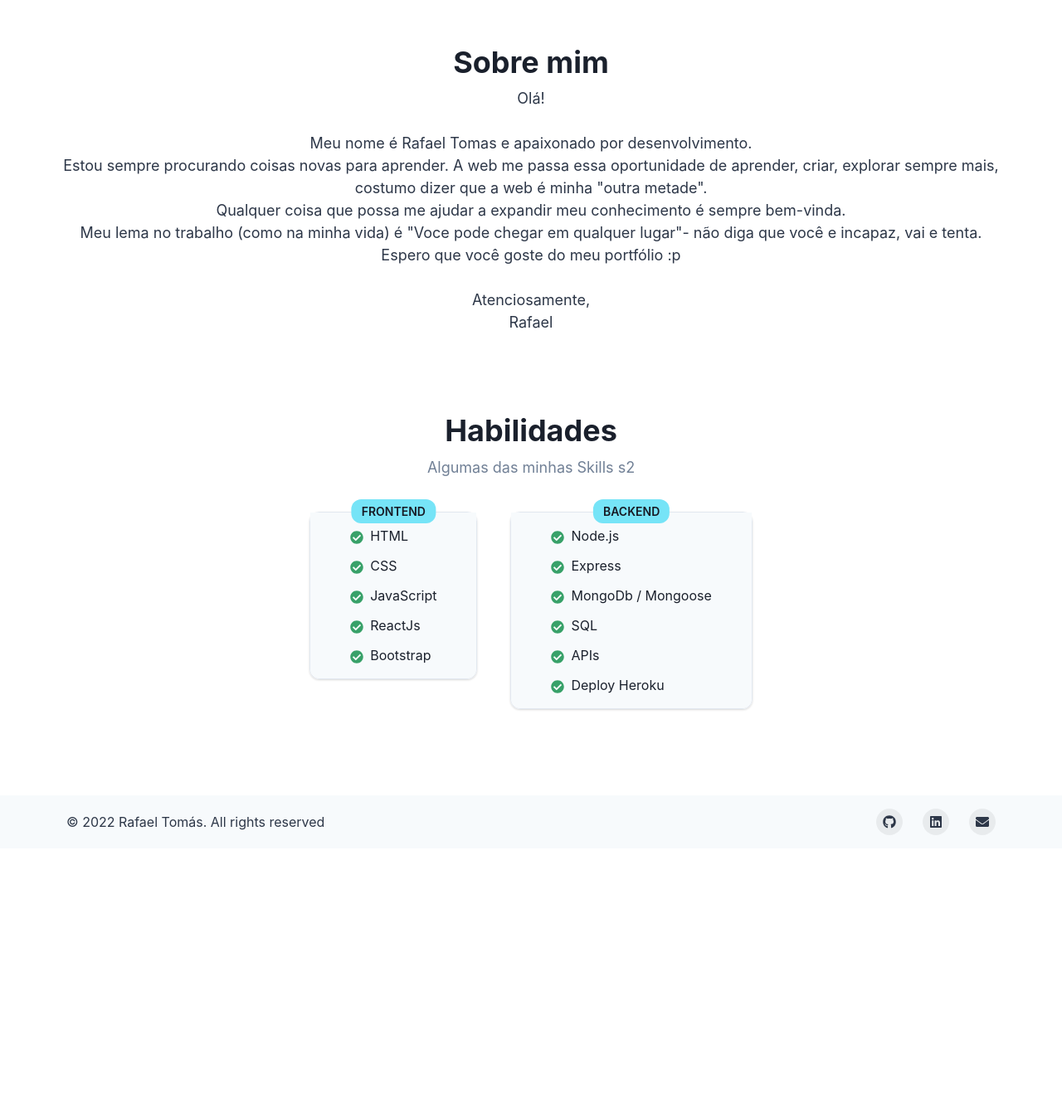
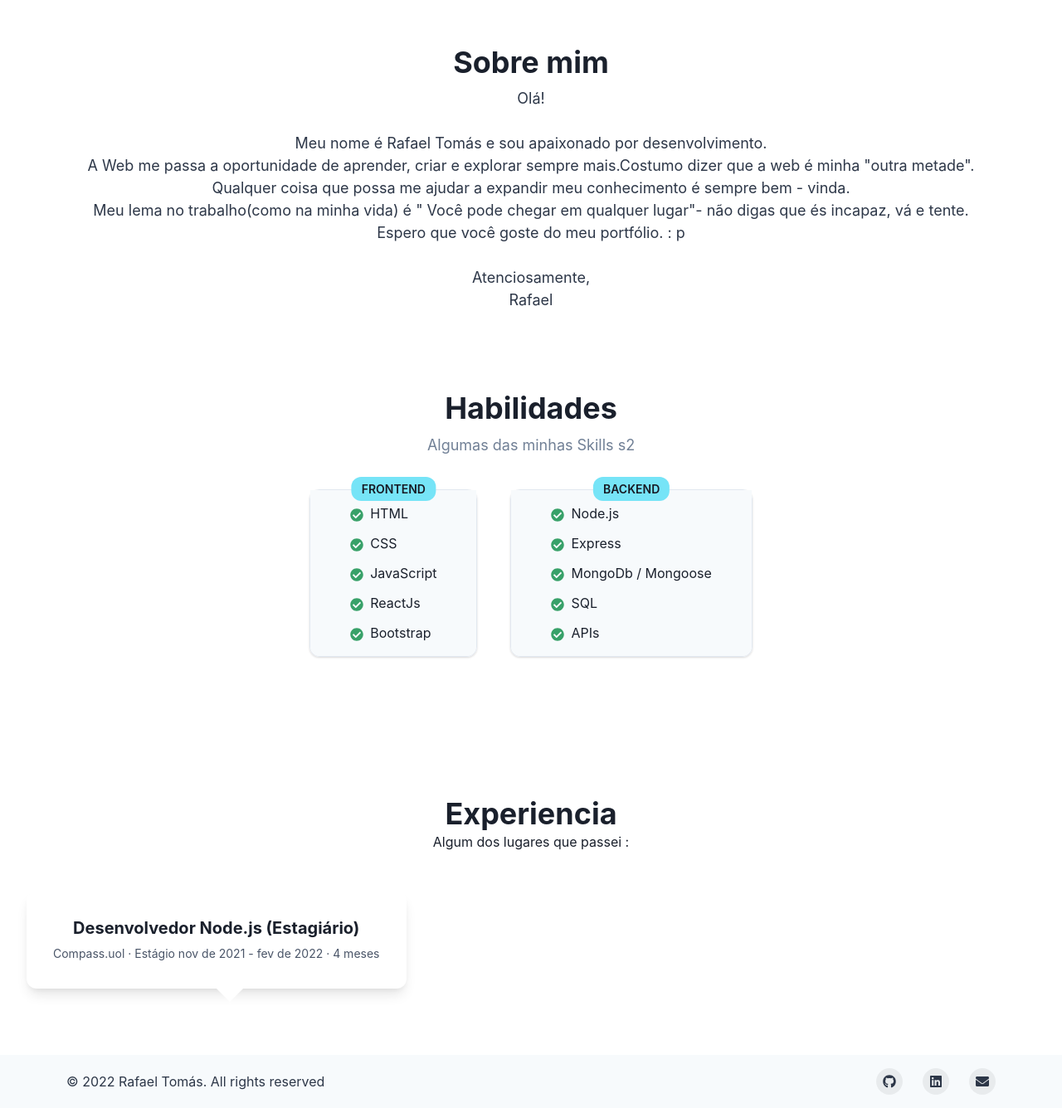
Before and after one commit to RafaelTomas/site-rafael, a React (Create React App) app: page / in a window 1280 px wide. Shown: the part 827-2163 px from the top of the page at 83% size. Before the commit the page ends 1850 px from the top, so only its background shows below. Built offline with nearby package versions, Linux system fonts and the light colour scheme.

Commit message:
add componentes experience

```diff
--- a/src/App.tsx
+++ b/src/App.tsx
@@ -1,6 +1,6 @@
 import React from 'react';
 import { ChakraProvider } from '@chakra-ui/react';
-import { About, Footer, Hero, Nav, Skills } from './components';
+import { About, Footer, Hero, Nav, Skills, Experience } from './components';
 
 function App() {
   return (
@@ -8,7 +8,9 @@ function App() {
       <Nav>
         <Hero />
         <About />
-        <Skills/>
+        <Skills />
+        <Experience />
+
       </Nav>
       <Footer />
     </ChakraProvider>
--- a/src/components/About/About.tsx
+++ b/src/components/About/About.tsx
@@ -26,15 +26,15 @@ const About = () => {
             Olá!
             <br />
             <br />
-            Meu nome é Rafael Tomas e apaixonado por desenvolvimento.
+            Meu nome é Rafael Tomás e sou apaixonado por desenvolvimento.<br />
+            A Web me passa a oportunidade de aprender, criar e explorar sempre mais.Costumo dizer que a web é minha
+             &quot;outra metade&quot;.
             <br />
-            Estou sempre procurando coisas novas para aprender. A web me passa essa oportunidade de aprender, criar, explorar sempre mais, costumo dizer que a web é minha &quot;outra metade&quot;.
+            Qualquer coisa que possa me ajudar a expandir meu conhecimento é sempre bem - vinda.
             <br />
-            Qualquer coisa que possa me ajudar a expandir meu conhecimento é sempre bem-vinda.
+            Meu lema no trabalho(como na minha vida) é &quot; Você pode chegar em qualquer lugar&quot;- não digas que és incapaz, vá e tente.
             <br />
-            Meu lema no trabalho (como na minha vida) é &quot;Voce pode chegar em qualquer lugar&quot;- não diga que você e incapaz, vai e tenta.
-            <br />
-            Espero que você goste do meu portfólio :p
+            Espero que você goste do meu portfólio. : p
             <br />
             <br />
             Atenciosamente,
--- /dev/null
+++ b/src/components/Experience/Content.tsx
@@ -0,0 +1,35 @@
+import React, { ReactNode } from 'react';
+import { Stack, useColorModeValue } from '@chakra-ui/react';
+
+
+const Content = ({ children }: { children: ReactNode }) => {
+  return (
+    <Stack
+      bg={useColorModeValue('white', 'gray.800')}
+      boxShadow={'lg'}
+      p={8}
+      rounded={'xl'}
+      align={'center'}
+      pos={'relative'}
+      _after={{
+        content: '""',
+        w: 0,
+        h: 0,
+        borderLeft: 'solid transparent',
+        borderLeftWidth: 16,
+        borderRight: 'solid transparent',
+        borderRightWidth: 16,
+        borderTop: 'solid',
+        borderTopWidth: 16,
+        borderTopColor: useColorModeValue('white', 'gray.800'),
+        pos: 'absolute',
+        bottom: '-16px',
+        left: '50%',
+      }}>
+      {children}
+    </Stack>
+  );
+};
+
+
+export default Content;
--- /dev/null
+++ b/src/components/Experience/Experience.tsx
@@ -0,0 +1,45 @@
+import React from 'react';
+import {
+  Box,
+  Heading,
+  Text,
+  Stack,
+  Container,
+  useColorModeValue,
+} from '@chakra-ui/react';
+import Content from './Content';
+
+
+
+const Experience = () => {
+  return (
+    <div id="experience">
+      <Box>
+        <Container maxW={'7xl'} py={16} as={Stack} spacing={12}>
+          <Stack spacing={0} align={'center'}>
+            <Heading>Experiencia</Heading>
+            <Text>Algum dos lugares que passei : </Text>
+          </Stack>
+          <Stack
+            direction={{ base: 'column', md: 'row' }}
+            spacing={{ base: 10, md: 4, lg: 10 }}>
+            <Box alignItems='center'>
+              <Content>
+                <Heading as={'h3'} fontSize={'xl'}>Desenvolvedor Node.js (Estagiário)</Heading>
+                <Text
+                  textAlign={'center'}
+                  color={useColorModeValue('gray.600', 'gray.400')}
+                  fontSize={'sm'}>
+                  Compass.uol · Estágio
+                  nov de 2021 - fev de 2022 · 4 meses
+                </Text>
+              </Content>
+            </Box>
+          </Stack>
+        </Container>
+      </Box>
+    </div >
+  );
+};
+
+export default Experience;
--- /dev/null
+++ b/src/components/Experience/index.ts
@@ -0,0 +1 @@
+export { default } from './Experience';
--- a/src/components/Skills/Skills.tsx
+++ b/src/components/Skills/Skills.tsx
@@ -124,10 +124,6 @@ const Skills = () => {
                     <ListIcon as={FaCheckCircle} color="green.500" />
                     APIs
                   </ListItem>
-                  <ListItem>
-                    <ListIcon as={FaCheckCircle} color="green.500" />
-                    Deploy Heroku
-                  </ListItem>
                 </List>
               </VStack>
             </Box>
--- a/src/components/index.ts
+++ b/src/components/index.ts
@@ -4,6 +4,8 @@ import Footer from './Footer';
 import Nav from './Nav';
 import Hero from './Hero';
 import Skills from './Skills';
+import Experience from './Experience';
+
 
 export {
   About,
@@ -12,4 +14,5 @@ export {
   Nav,
   Hero,
   Skills,
+  Experience,
 };
```
